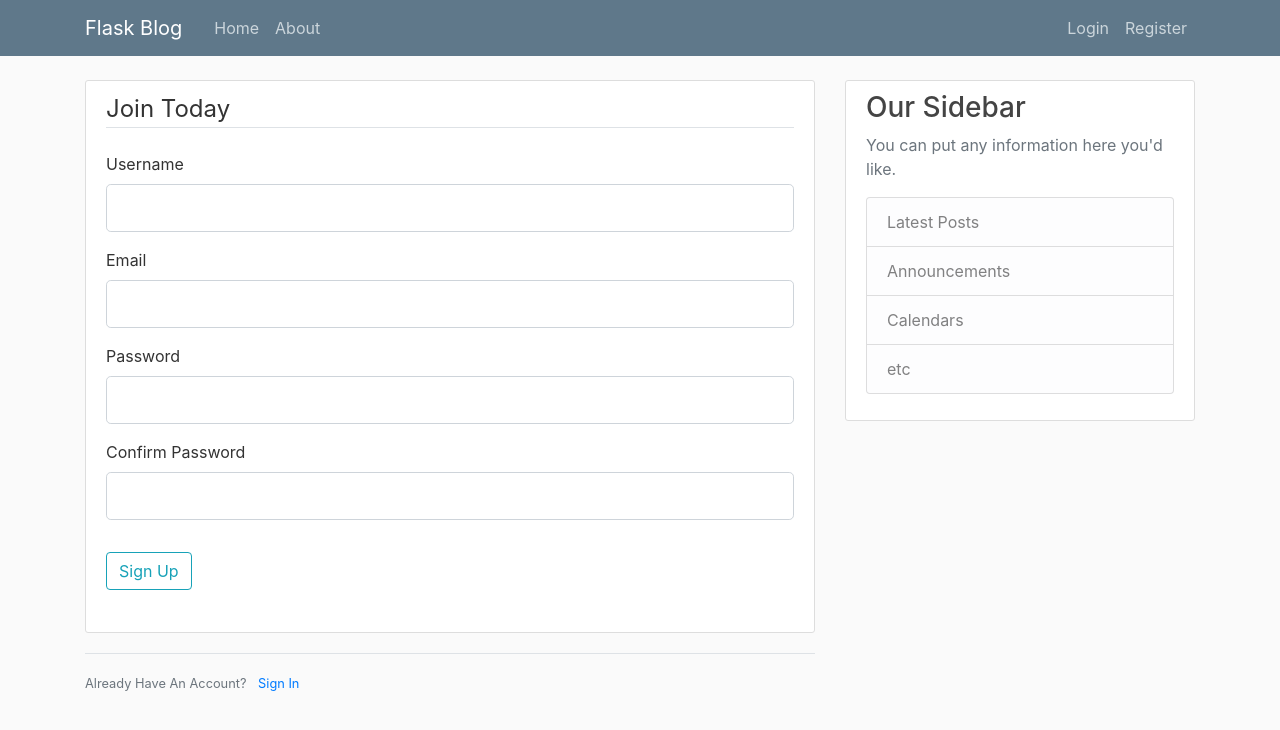
After one commit to harshakoneru98/Flask_Blog, a Flask app: page /register in a window 1280 px wide. The commit adds this page. Shown: the top 730 px of the page. Run offline with Flask 2, Linux system fonts and the light colour scheme; some libraries are stand-ins or nearby versions.

Commit message:
Forms and User Input

```diff
--- a/flaskblog.py
+++ b/flaskblog.py
@@ -1,6 +1,8 @@
-from flask import Flask, render_template, url_for
+from flask import Flask, render_template, url_for, flash, redirect
+from forms import RegistrationForm, LoginForm
+app = Flask(__name__)
 
-app = Flask(__name__)
+app.config['SECRET_KEY'] = '98ea9eb4193cd03a8818cbadde3b7f36'
 
 posts = [
     {
@@ -26,6 +28,25 @@ def home():
 def about():
     return render_template('about.html', title = 'About')
 
+@app.route('/register', methods=['GET', 'POST'])
+def register():
+    form = RegistrationForm()
+    if form.validate_on_submit():
+        flash(f'Account created for {form.username.data}!', 'success')
+        return redirect(url_for('home'))
+    return render_template('register.html', title = 'Register', form = form)
+
+@app.route('/login', methods=['GET', 'POST'])
+def login():
+    form = LoginForm()
+    if form.validate_on_submit():
+        if form.email.data == 'admin@blog.com' and form.password.data == 'password':
+            flash(f'You have been logged in!', 'success')
+            return redirect(url_for('home'))
+        else:
+            flash(f'Login Unsuccessful. Please check username and password', 'danger')
+    return render_template('login.html', title = 'Login', form = form)
+
 
 if __name__ == '__main__':
     app.run(debug = True)
--- /dev/null
+++ b/forms.py
@@ -0,0 +1,17 @@
+from flask_wtf import FlaskForm
+from wtforms import StringField, PasswordField, SubmitField, BooleanField
+from wtforms.validators import DataRequired, Length, Email, EqualTo
+
+class RegistrationForm(FlaskForm):
+    username = StringField('Username', validators=[DataRequired(), Length(min=2, max=20)])
+    email = StringField('Email', validators=[DataRequired(), Email()])
+    password = PasswordField('Password',  validators=[DataRequired()])
+    confirm_password = PasswordField('Confirm Password',  validators=[DataRequired(), EqualTo('password')])
+    submit = SubmitField('Sign Up')
+
+
+class LoginForm(FlaskForm):
+    email = StringField('Email', validators=[DataRequired(), Email()])
+    password = PasswordField('Password',  validators=[DataRequired()])
+    remember = BooleanField('Remember Me')
+    submit = SubmitField('Login')
--- a/static/main.css
+++ b/static/main.css
@@ -6,6 +6,10 @@ body {
 
   h1, h2, h3, h4, h5, h6 {
     color: #444444;
+  }
+
+  a{
+    text-decoration: none;
   }
 
   .bg-steel {
--- a/templates/layout.html
+++ b/templates/layout.html
@@ -1,19 +1,17 @@
 <!DOCTYPE html>
 <html lang="en">
+
 <head>
   <!-- Required meta tags -->
-        <meta charset="utf-8" />
-        <meta name="viewport" content="width=device-width, initial-scale=1" />
+  <meta charset="utf-8">
+  <meta name="viewport" content="width=device-width, initial-scale=1, shrink-to-fit=no">
 
   <!-- Bootstrap CSS -->
-        <link
-            href="https://cdn.jsdelivr.net/npm/bootstrap@5.0.0-beta3/dist/css/bootstrap.min.css"
-            rel="stylesheet"
-            integrity="sha384-eOJMYsd53ii+scO/bJGFsiCZc+5NDVN2yr8+0RDqr0Ql0h+rP48ckxlpbzKgwra6"
-            crossorigin="anonymous"
-        />
+  <link rel="stylesheet" href="https://maxcdn.bootstrapcdn.com/bootstrap/4.0.0/css/bootstrap.min.css"
+    integrity="sha384-Gn5384xqQ1aoWXA+058RXPxPg6fy4IWvTNh0E263XmFcJlSAwiGgFAW/dAiS6JXm" crossorigin="anonymous">
 
-        <link rel="stylesheet" type="text/css" href="{{url_for('static', filename='main.css')}}"/>
+
+  <link rel="stylesheet" type="text/css" href="{{url_for('static', filename='main.css')}}" />
 
   {% if title %}
   <title>Flask Blog - {{ title }}</title>
@@ -27,18 +25,19 @@
     <nav class="navbar navbar-expand-md navbar-dark bg-steel fixed-top">
       <div class="container">
         <a class="navbar-brand mr-4" href="/">Flask Blog</a>
-                <button class="navbar-toggler" type="button" data-toggle="collapse" data-target="#navbarToggle" aria-controls="navbarToggle" aria-expanded="false" aria-label="Toggle navigation">
+        <button class="navbar-toggler" type="button" data-toggle="collapse" data-target="#navbarToggle"
+          aria-controls="navbarToggle" aria-expanded="false" aria-label="Toggle navigation">
           <span class="navbar-toggler-icon"></span>
         </button>
         <div class="collapse navbar-collapse" id="navbarToggle">
-                  <div class="navbar-nav mr-auto">
-                    <a class="nav-item nav-link" href="/">Home</a>
-                    <a class="nav-item nav-link" href="/about">About</a>
+          <div class="nav navbar-nav mr-auto">
+            <a class="nav-item nav-link" href='{{url_for("home")}}'>Home</a>
+            <a class="nav-item nav-link" href='{{url_for("about")}}'>About</a>
           </div>
           <!-- Navbar Right Side -->
           <div class="navbar-nav">
-                    <a class="nav-item nav-link" href="/login">Login</a>
-                    <a class="nav-item nav-link" href="/register">Register</a>
+            <a class="nav-item nav-link" href='{{url_for("login")}}'>Login</a>
+            <a class="nav-item nav-link" href='{{url_for("register")}}'>Register</a>
           </div>
         </div>
       </div>
@@ -47,6 +46,15 @@
   <main role="main" class="container">
     <div class="row">
       <div class="col-md-8">
+        {% with messages = get_flashed_messages(with_categories=true) %}
+          {% if messages %}
+            {% for category, message in messages %}
+              <div class="alert alert-{{category}}">
+                  {{message}}
+              </div>
+            {% endfor %}
+          {% endif%}
+        {% endwith %}
         {% block content %}{% endblock %}
       </div>
       <div class="col-md-4">
@@ -66,13 +74,17 @@
   </main>
 
 
-        <!-- Optional JavaScript; choose one of the two! -->
+  <!-- Optional JavaScript -->
+  <!-- jQuery first, then Popper.js, then Bootstrap JS -->
+  <script src="https://code.jquery.com/jquery-3.2.1.slim.min.js"
+    integrity="sha384-KJ3o2DKtIkvYIK3UENzmM7KCkRr/rE9/Qpg6aAZGJwFDMVNA/GpGFF93hXpG5KkN"
+    crossorigin="anonymous"></script>
+  <script src="https://cdnjs.cloudflare.com/ajax/libs/popper.js/1.12.9/umd/popper.min.js"
+    integrity="sha384-ApNbgh9B+Y1QKtv3Rn7W3mgPxhU9K/ScQsAP7hUibX39j7fakFPskvXusvfa0b4Q"
+    crossorigin="anonymous"></script>
+  <script src="https://maxcdn.bootstrapcdn.com/bootstrap/4.0.0/js/bootstrap.min.js"
+    integrity="sha384-JZR6Spejh4U02d8jOt6vLEHfe/JQGiRRSQQxSfFWpi1MquVdAyjUar5+76PVCmYl"
+    crossorigin="anonymous"></script>
+</body>
 
-        <!-- Option 1: Bootstrap Bundle with Popper -->
-        <script
-            src="https://cdn.jsdelivr.net/npm/bootstrap@5.0.0-beta3/dist/js/bootstrap.bundle.min.js"
-            integrity="sha384-JEW9xMcG8R+pH31jmWH6WWP0WintQrMb4s7ZOdauHnUtxwoG2vI5DkLtS3qm9Ekf"
-            crossorigin="anonymous"
-        ></script>
-    </body>
 </html>
--- /dev/null
+++ b/templates/register.html
@@ -0,0 +1,76 @@
+{% extends "layout.html" %}
+
+{% block content %}
+    <div class="content-section">
+        <form method="POST" action="" novalidate>
+            {{ form.hidden_tag() }}
+            <fieldset class="form-group">
+                <legend class="border-bottom mb-4">Join Today</legend>
+                <div class="form-group">
+                    {{ form.username.label(class="form-control-label mb-2") }}
+
+                    {% if form.username.errors %}
+                        {{ form.username(class="form-control form-control-lg mb-3 is-invalid") }}
+                        <div class="invalid-feedback">
+                            {% for error in form.username.errors %}
+                                <span>{{ error }}</span>
+                            {% endfor %}
+                        </div>
+                    {% else %}
+                        {{ form.username(class="form-control form-control-lg mb-3") }}
+                    {% endif %}
+                </div>
+                <div class="form-group">
+                    {{ form.email.label(class="form-control-label mb-2") }}
+
+                    {% if form.email.errors %}
+                        {{ form.email(class="form-control form-control-lg mb-3 is-invalid") }}
+                        <div class="invalid-feedback">
+                            {% for error in form.email.errors %}
+                                <span>{{ error }}</span>
+                            {% endfor %}
+                        </div>
+                    {% else %}
+                        {{ form.email(class="form-control form-control-lg mb-3") }}
+                    {% endif %}
+                </div>
+                <div class="form-group">
+                    {{ form.password.label(class="form-control-label mb-2") }}
+
+                    {% if form.password.errors %}
+                        {{ form.password(class="form-control form-control-lg mb-3 is-invalid") }}
+                        <div class="invalid-feedback">
+                            {% for error in form.password.errors %}
+                                <span>{{ error }}</span>
+                            {% endfor %}
+                        </div>
+                    {% else %}
+                        {{ form.password(class="form-control form-control-lg mb-3") }}
+                    {% endif %}
+                </div>
+                <div class="form-group">
+                    {{ form.confirm_password.label(class="form-control-label mb-2") }}
+
+                    {% if form.confirm_password.errors %}
+                        {{ form.confirm_password(class="form-control form-control-lg mb-3 is-invalid") }}
+                        <div class="invalid-feedback">
+                            {% for error in form.confirm_password.errors %}
+                                <span>{{ error }}</span>
+                            {% endfor %}
+                        </div>
+                    {% else %}
+                        {{ form.confirm_password(class="form-control form-control-lg mb-3") }}
+                    {% endif %}
+                </div>
+            </fieldset>
+            <div class="form-group">
+                {{ form.submit(class="btn btn-outline-info mb-3") }}
+            </div>
+        </form>
+    </div>
+    <div class="border-top pt-3">
+        <small class="text-muted">
+            Already Have An Account? <a class="ml-2" href='{{url_for("login") }}'>Sign In</a>
+        </small>
+    </div>
+{% endblock content %}
```
Also changed, not shown: templates/login.html (added, +57 -0 lines). Lines whose indentation alone changed are shown as unchanged.
